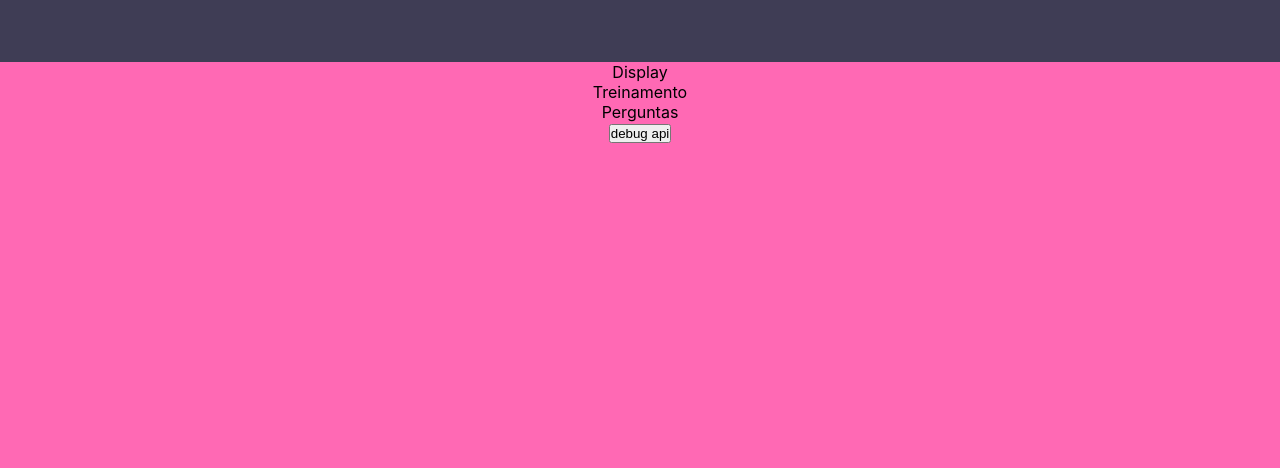
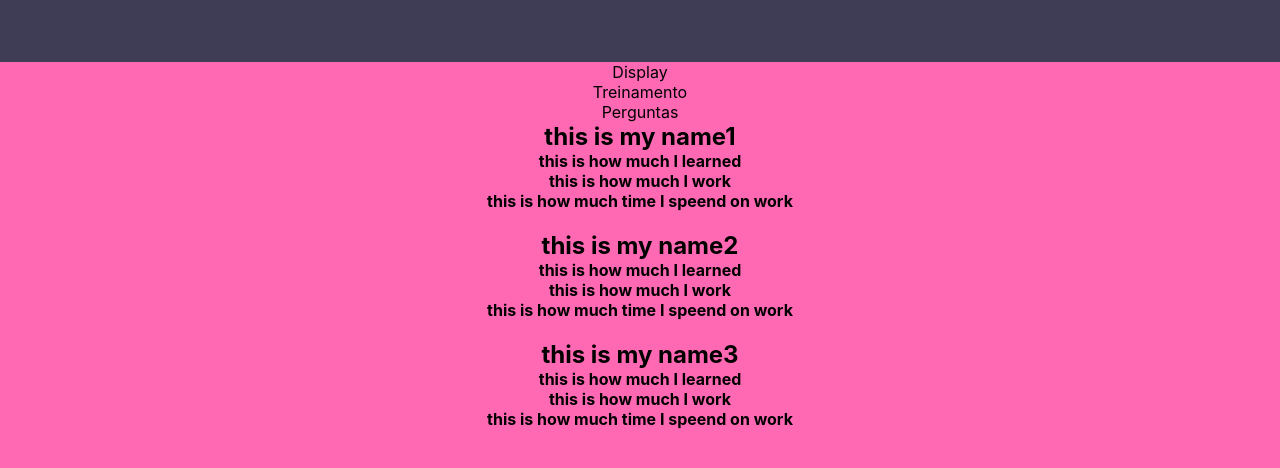
Before and after one commit to JorbFreire/hackathon, a React (Create React App) app: page /display in a window 1280 px wide. Shown: the top 468 px of the page. Built offline with nearby package versions, Linux system fonts and the light colour scheme.

Commit message:
print information

```diff
--- a/src/pages/Display/index.js
+++ b/src/pages/Display/index.js
@@ -38,14 +38,16 @@
     <>
       <HeaderBar />
       <AppMemberMenu />
-      <button onClick={() => {
-        console.log(workersList);
-      }}> debug api</button>
-      {workersList.forEach(element => (
-        <div className="user">
-          <p>{element.name}</p>
-        </div>
-      ))}
+      <div className="usersList">
+        {workersList.map(element => (
+          <div className="user">
+            <h2>{element.name}</h2>
+            <h4>{element.learning}</h4>
+            <h4>{element.productivity}</h4>
+            <h4>{element.acuaity}</h4>
+          </div>
+        ))}
+      </div>
     </>
   );
 }
--- a/src/pages/Display/styles.css
+++ b/src/pages/Display/styles.css
@@ -0,0 +1,6 @@
+.usersList {
+  width: 100%;
+}
+.usersList .user {
+  margin-bottom: 20px;
+}
```
